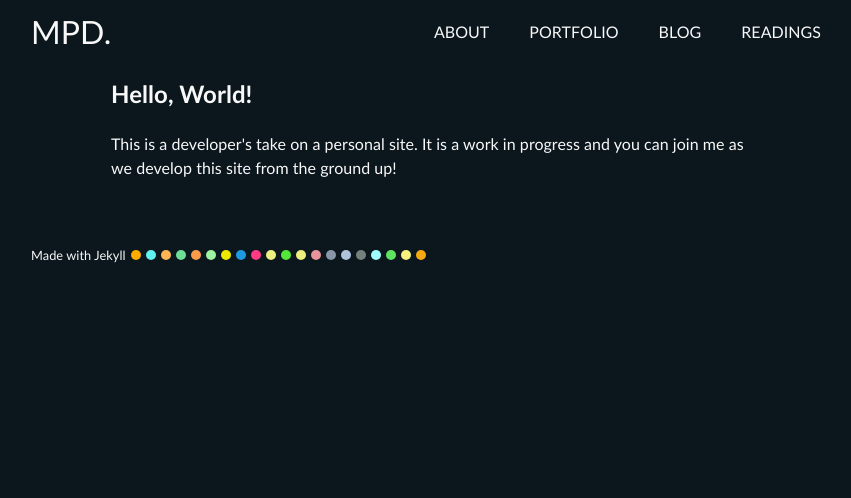
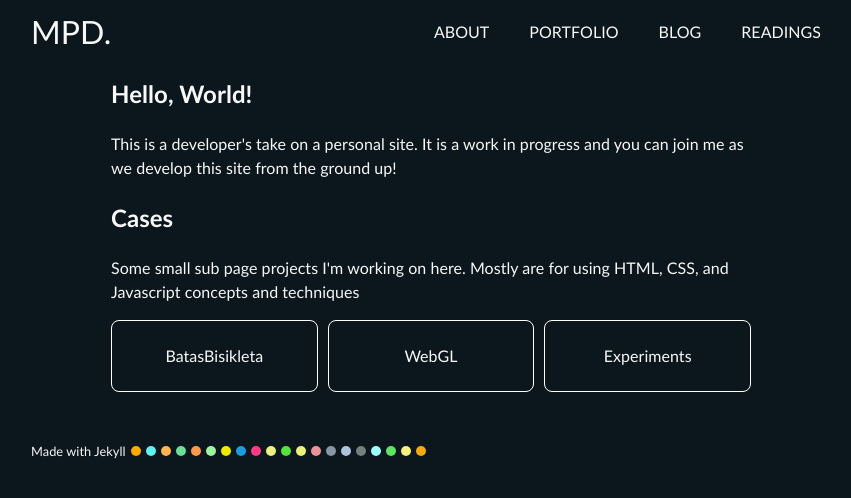
Before and after one commit to mpdagang/mpdagang.github.io, a Jekyll site: the page built from _pages/index.html, in a window 1280 px wide. Shown: the top 498 px of the page, without its empty margins (209-1060 px from the left). Built offline with Jekyll 4.4.1, drawn with Linux system fonts in a browser that asks for light colours.

Commit message:
General updates
- updated front page content, nav buttons style and layout

```diff
--- a/_pages/index.html
+++ b/_pages/index.html
@@ -12,6 +12,22 @@ permalink: /
 ---
 
 <article class="mp-con mp-w-m">
-  <h1>Hello, World!</h1>
-  <p>This is a developer's take on a personal site. It is a work in progress and you can join me as we develop this site from the ground up!</p>
+    <h1>Hello, World!</h1>
+    <p>This is a developer's take on a personal site. It is a work in progress and you can join me as we develop this site from the ground up!</p>
+
+    <!-- CASES -->
+    <h2>Cases</h2>
+    <p>Some small sub page projects I'm working on here. Mostly are for using HTML, CSS, and Javascript concepts and techniques</p>
+    <div class="card-list">
+        <div class="card-item subproj-item">
+            <a class="card-item-link" href="/case/batasbisikleta">BatasBisikleta</a>
+        </div>
+        <div class="card-item subproj-item">
+            <a class="card-item-link" href="/">WebGL</a>
+        </div>
+        <div class="card-item subproj-item">
+            <a class="card-item-link" href="/case/batasbisikleta">Experiments</a>
+        </div>
+    </div>
+
 </article>
--- a/assets/styles/main.scss
+++ b/assets/styles/main.scss
@@ -65,7 +65,7 @@ ul {
 
 .card-list {
   display: grid;
-  grid-template-columns: repeat(2, 1fr);
+  grid-template-columns: repeat(3, 1fr);
   gap: 10px;
 }
 
@@ -76,6 +76,25 @@ ul {
 
 /* Module
 -----------------------------------------*/
+
+.card-item {
+  padding: 10px;
+  border: 1px solid #ffffff;
+  border-radius: 8px;;
+  transition: 0.3s;
+}
+
+.card-item-link {
+  display: inline-block;
+  width: 100%;
+  height: 100%;
+  align-content: center;
+  text-align: center;
+}
+
+.card-item:hover {
+  transform: translateY(-5px);
+}
 
 /* State
 -----------------------------------------*/
```
